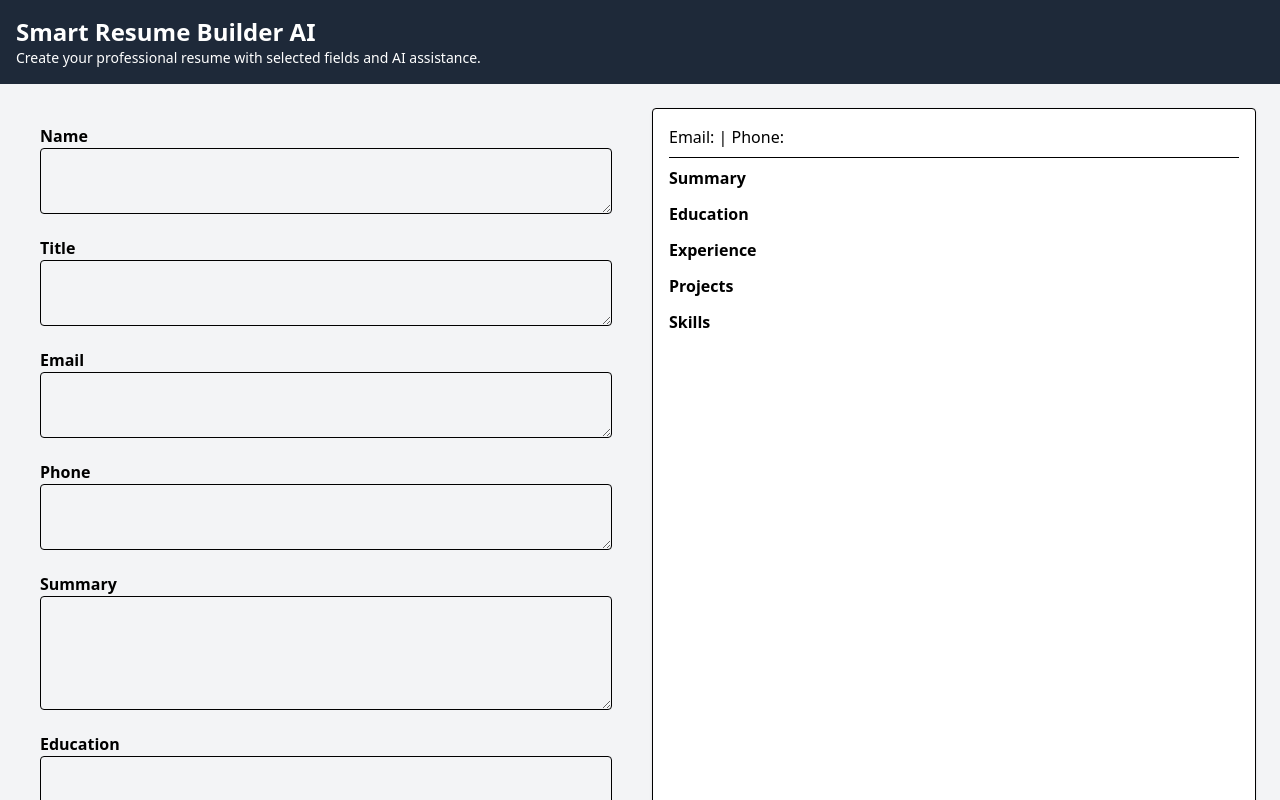
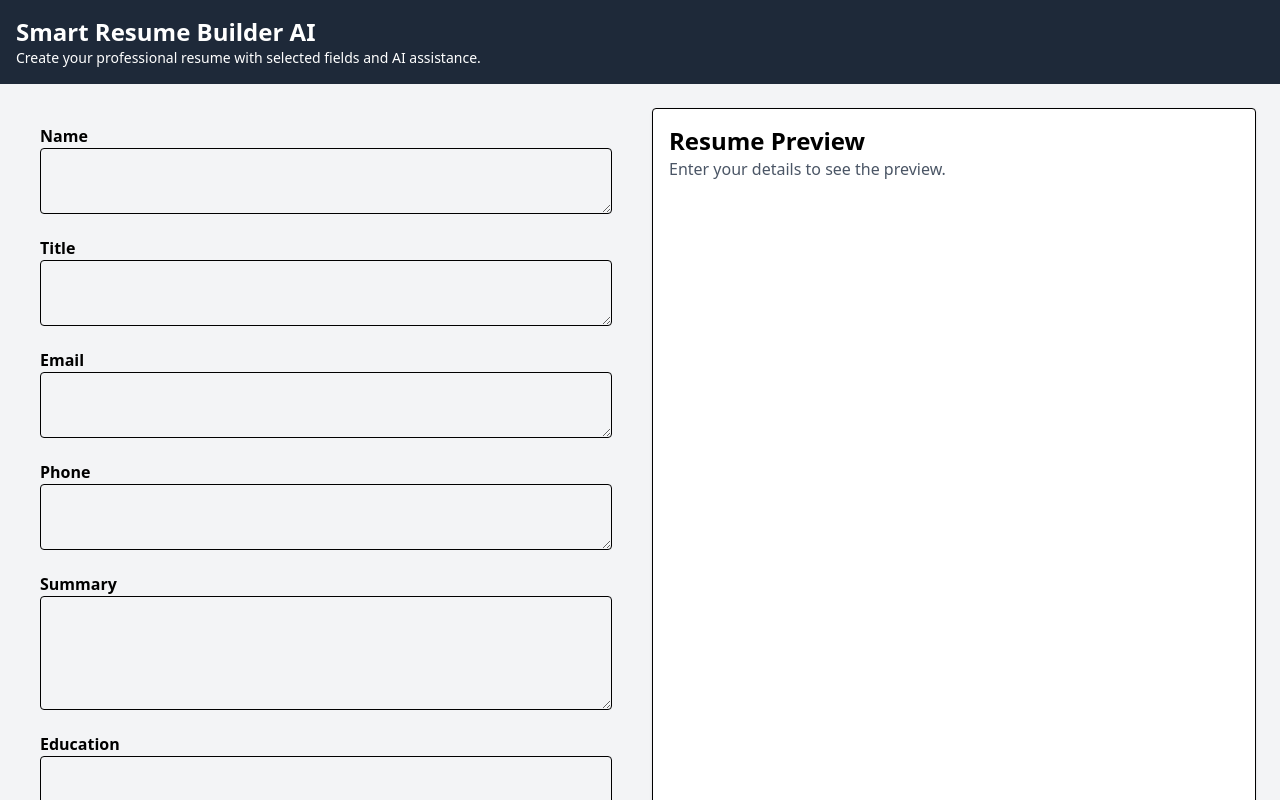
Before and after one commit to sohan-29/smart-resume-builder-ai, a React (Vite) app in the folder frontend/: page /buildResume in a window 1280 px wide. Shown: the top 800 px of the page. Built offline with nearby package versions, Linux system fonts and the light colour scheme.

Commit message:
refactored resumepreview and modified styles

```diff
--- a/frontend/src/components/resumePreview.jsx
+++ b/frontend/src/components/resumePreview.jsx
@@ -1,36 +1,30 @@
 function ResumePreview({ data }) {
+  const fields = Object.keys(data);
   return (
+    (fields.length === 0) ? (
+      <div className="w-full md:w-1/2 p-4 bg-white border rounded shadow">
+        <h1 className="text-2xl font-bold">Resume Preview</h1>
+        <p className="text-gray-600">Enter your details to see the preview.</p>
+      </div>
+    ) : (
       <div className="w-full md:w-1/2 p-4 bg-white border rounded shadow">
         <h1 className="text-2xl font-bold">{data.name}</h1>
         <p className="text-gray-600 italic">{data.title}</p>
         <p>Email: {data.email} | Phone: {data.phone}</p>
         <hr className="my-2" />
-
-      <section>
-        <h2 className="font-semibold">Summary</h2>
-        <p>{data.summary}</p>
+        <div>
+          {fields.map((element) => {
+            if (['name', 'title', 'email', 'phone'].includes(element)) return null;
+            return (
+              <section className="w-full my-4" key={element}>
+                <h2 className="font-semibold mt-3">{element.charAt(0).toUpperCase() + element.slice(1)}:</h2>
+                <p className="pl-4 pt-2 pr-1 break-words whitespace-pre-wrap overflow-wrap break-word w-full max-w-full">{data[element]}</p>
               </section>
-
-      <section>
-        <h2 className="font-semibold mt-3">Education</h2>
-        <p>{data.education}</p>
-      </section>
-
-      <section>
-        <h2 className="font-semibold mt-3">Experience</h2>
-        <p>{data.experience}</p>
-      </section>
-
-      <section>
-        <h2 className="font-semibold mt-3">Projects</h2>
-        <p>{data.projects}</p>
-      </section>
-
-      <section>
-        <h2 className="font-semibold mt-3">Skills</h2>
-        <p>{data.skills}</p>
-      </section>
+            )
+          })}
         </div>
+      </div>
+    )
   );
 }
 
```
Lines whose indentation alone changed are shown as unchanged.
